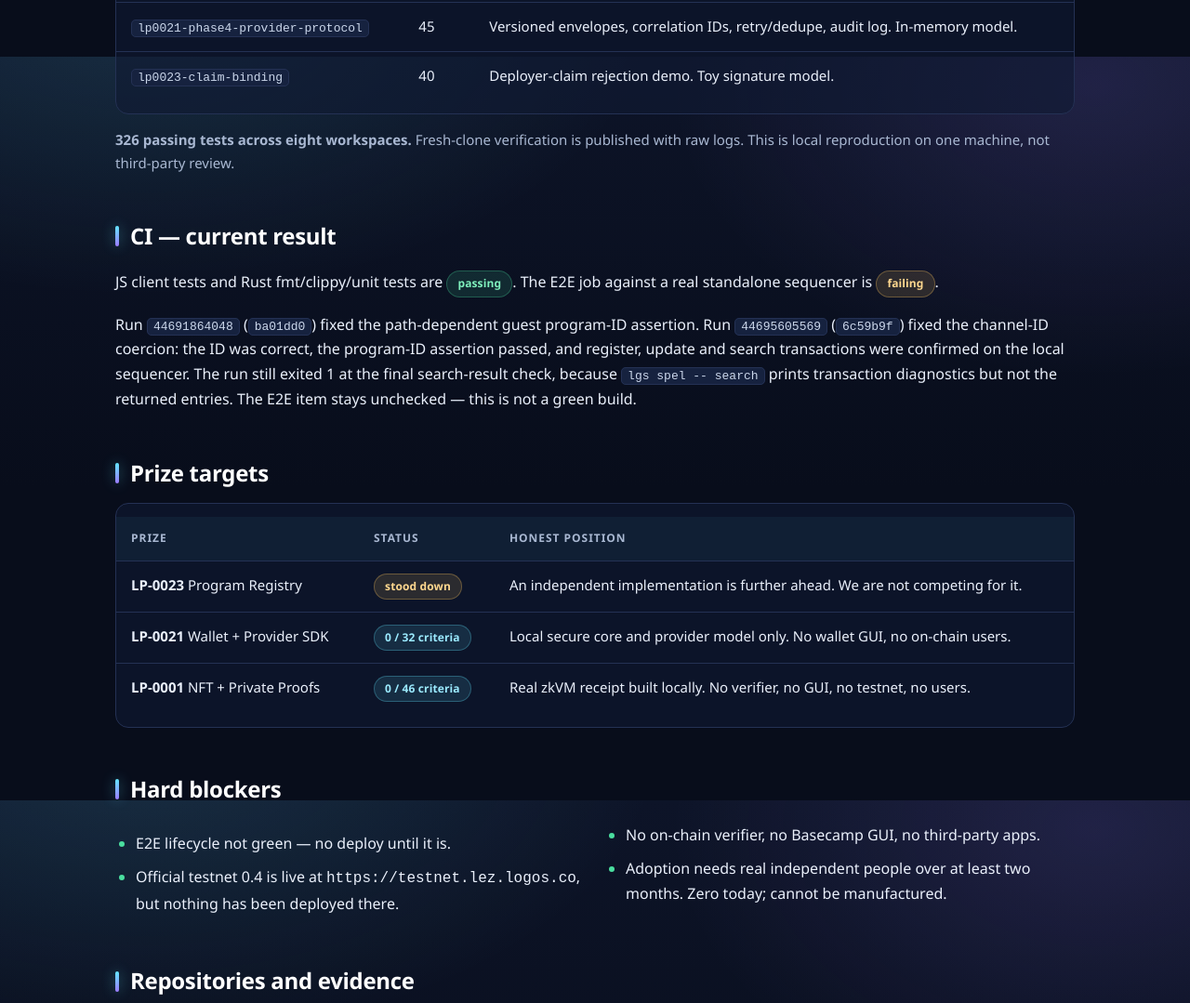
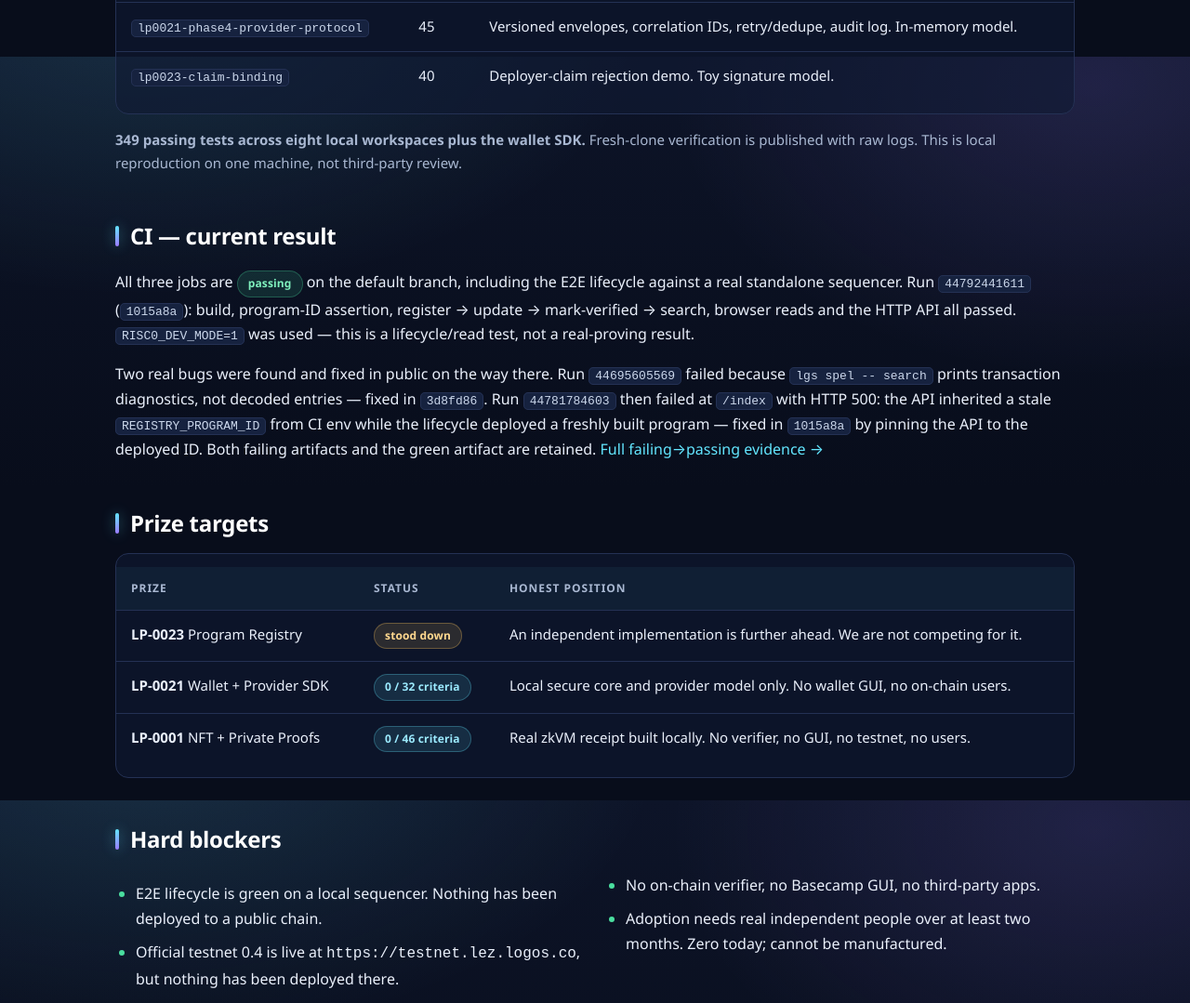
Before and after one commit to goldennftplatform-svg/proclaim-site, a plain HTML site: page build.html in a window 1280 px wide. Shown: the part 1539-2618 px from the top of the page at 93% size. Drawn offline with Linux system fonts and the light colour scheme.

Commit message:
Site: E2E is green — record two bugs found and fixed
Update the status and build pages from failing to green (run 44792441611),
link the public failing-to-passing evidence, and fix the stale test count to
349. No deploy and no real-proving claim: dev mode, local sequencer only.

```diff
--- a/build.html
+++ b/build.html
@@ -57,18 +57,22 @@
       <tr><td><code>lp0023-claim-binding</code></td><td>40</td><td>Deployer-claim rejection demo. Toy signature model.</td></tr>
     </tbody>
   </table></div>
-  <p class="muted"><strong>326 passing tests across eight workspaces.</strong> Fresh-clone verification
+  <p class="muted"><strong>349 passing tests across eight local workspaces plus the wallet SDK.</strong> Fresh-clone verification
   is published with raw logs. This is local reproduction on one machine, not third-party review.</p>
 
   <h2>CI — current result</h2>
-  <p>JS client tests and Rust fmt/clippy/unit tests are <span class="pill green">passing</span>.
-  The E2E job against a real standalone sequencer is <span class="pill amber">failing</span>.</p>
-  <p>Run <code>44691864048</code> (<code>ba01dd0</code>) fixed the path-dependent guest program-ID
-  assertion. Run <code>44695605569</code> (<code>6c59b9f</code>) fixed the channel-ID coercion: the
-  ID was correct, the program-ID assertion passed, and register, update and search transactions were
-  confirmed on the local sequencer. The run still exited 1 at the final search-result check, because
-  <code>lgs spel -- search</code> prints transaction diagnostics but not the returned entries.
-  The E2E item stays unchecked — this is not a green build.</p>
+  <p>All three jobs are <span class="pill green">passing</span> on the default branch, including
+  the E2E lifecycle against a real standalone sequencer. Run <code>44792441611</code>
+  (<code>1015a8a</code>): build, program-ID assertion, register → update → mark-verified → search,
+  browser reads and the HTTP API all passed. <code>RISC0_DEV_MODE=1</code> was used — this is a
+  lifecycle/read test, not a real-proving result.</p>
+  <p>Two real bugs were found and fixed in public on the way there. Run <code>44695605569</code>
+  failed because <code>lgs spel -- search</code> prints transaction diagnostics, not decoded
+  entries — fixed in <code>3d8fd86</code>. Run <code>44781784603</code> then failed at
+  <code>/index</code> with HTTP 500: the API inherited a stale <code>REGISTRY_PROGRAM_ID</code>
+  from CI env while the lifecycle deployed a freshly built program — fixed in <code>1015a8a</code>
+  by pinning the API to the deployed ID. Both failing artifacts and the green artifact are retained.
+  <a href="https://github.com/goldennftplatform-svg/proclaim/blob/master/E2E-RESULT.md" target="_blank" rel="noopener">Full failing→passing evidence →</a></p>
 
   <h2>Prize targets</h2>
   <div class="table-wrap"><table>
@@ -82,7 +86,7 @@
 
   <h2>Hard blockers</h2>
   <ul class="checks">
-    <li>E2E lifecycle not green — no deploy until it is.</li>
+    <li>E2E lifecycle is green on a local sequencer. Nothing has been deployed to a public chain.</li>
     <li>Official testnet 0.4 is live at <code>https://testnet.lez.logos.co</code>, but nothing has been deployed there.</li>
     <li>No on-chain verifier, no Basecamp GUI, no third-party apps.</li>
     <li>Adoption needs real independent people over at least two months. Zero today; cannot be manufactured.</li>
@@ -96,6 +100,7 @@
     <li><a href="https://github.com/goldennftplatform-svg/proclaim-labs" target="_blank" rel="noopener">proclaim-labs</a> — all local workspaces and planning docs.</li>
     <li><a href="https://github.com/goldennftplatform-svg/proclaim-labs/tree/main/verification/clean-clone" target="_blank" rel="noopener">Fresh-clone verification</a> — raw commands and logs.</li>
     <li><a href="https://github.com/goldennftplatform-svg/proclaim" target="_blank" rel="noopener">proclaim</a> — registry code and CI.</li>
+    <li><a href="https://github.com/goldennftplatform-svg/proclaim/blob/master/E2E-RESULT.md" target="_blank" rel="noopener">Registry E2E: failing → passing</a> — two bugs, two fixes, one green run, with raw artifacts.</li>
   </ul>
 </main>
 
```
Also changed, not shown: index.html (+6 -6 lines).
